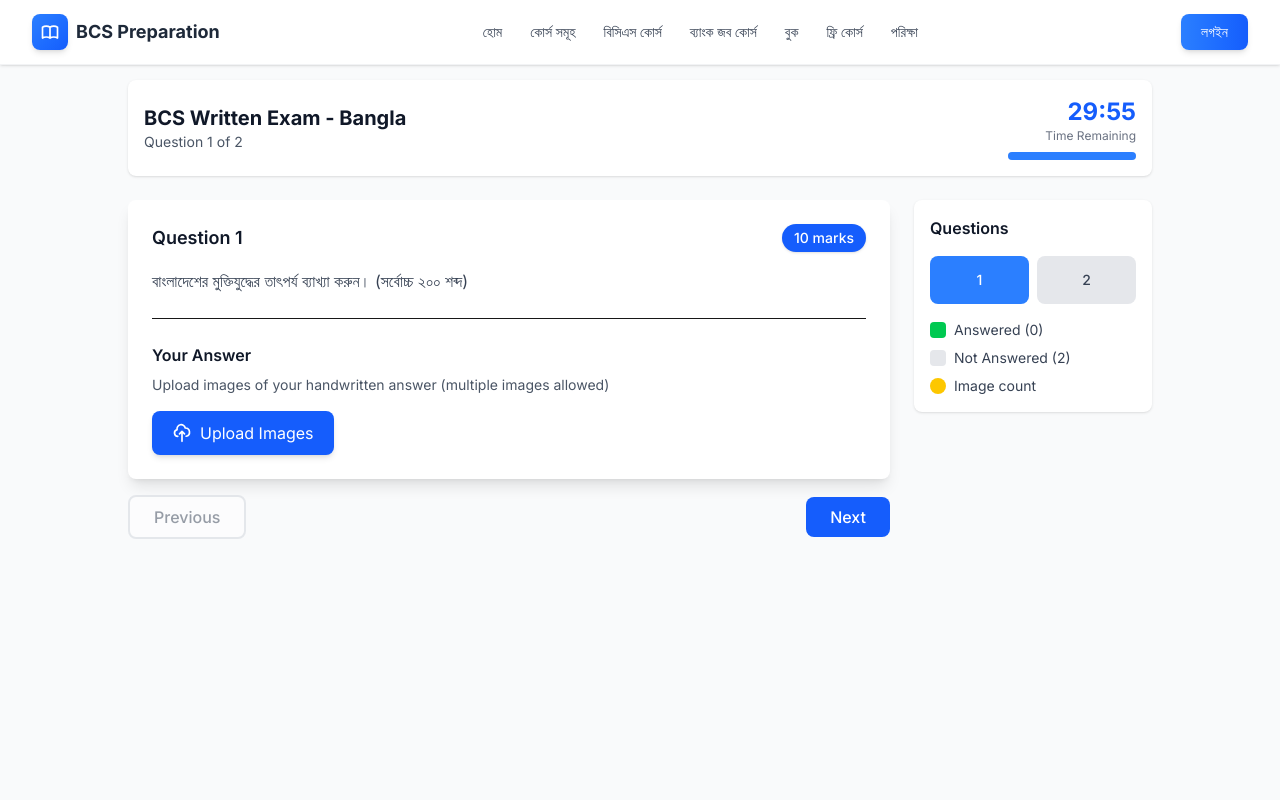
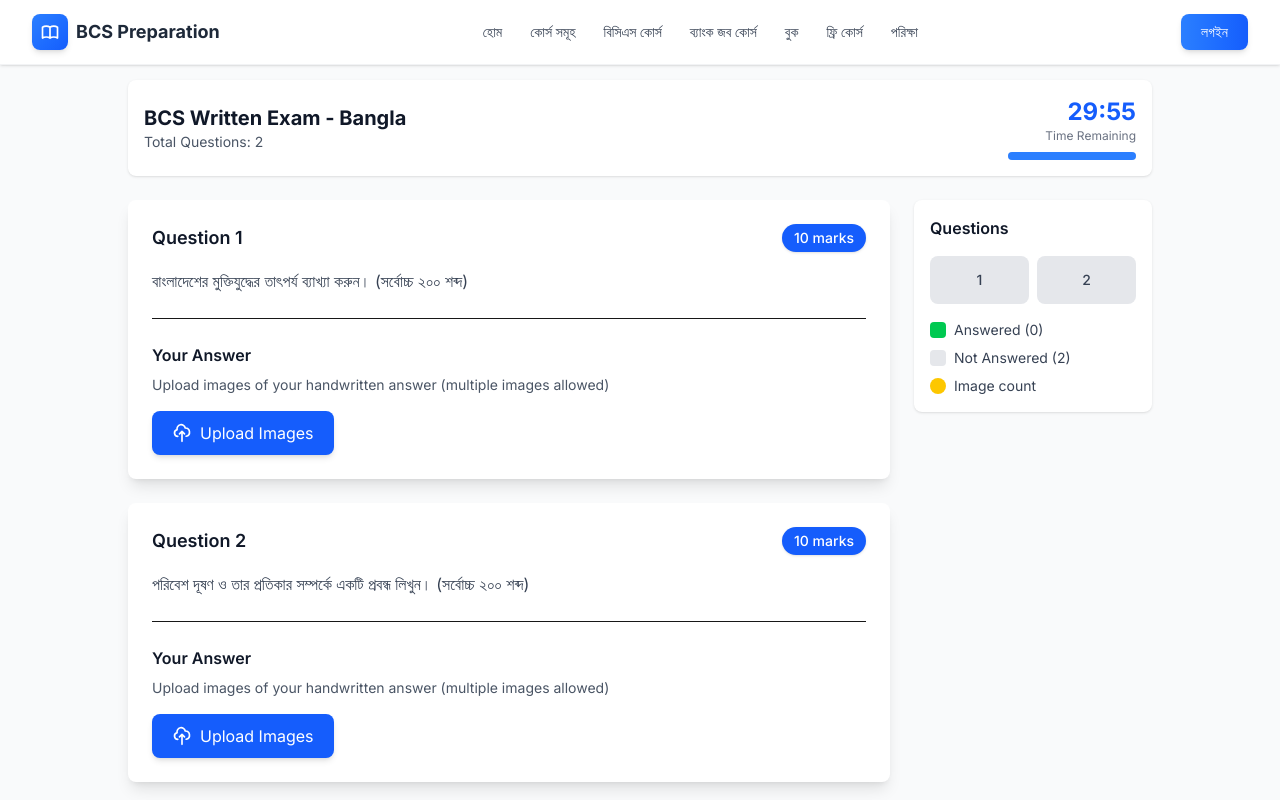
Before and after one commit to Nasir-1310/Exam-System, a Next.js app in the folder Frontend/: page /exam/written/1 in a window 1280 px wide. Shown: the top 800 px of the page. Built offline with nearby package versions, Linux system fonts and the light colour scheme.

Commit message:
mcq and cq exam coverted in one page

```diff
--- a/Frontend/app/exam/mcq/[examId]/page.tsx
+++ b/Frontend/app/exam/mcq/[examId]/page.tsx
@@ -15,7 +15,6 @@ export default function MCQExamTakingPage() {
   const exam = getExamById(examId);
   const questions = getQuestionsByExamId(examId);
 
-  const [currentQuestionIndex, setCurrentQuestionIndex] = useState(0);
   const [answers, setAnswers] = useState<{ [key: number]: number }>({});
   const [showSubmitWarning, setShowSubmitWarning] = useState(false);
 
@@ -27,25 +26,11 @@ export default function MCQExamTakingPage() {
     );
   }
 
-  const currentQuestion = questions[currentQuestionIndex];
-
-  const handleAnswerSelect = (optionIndex: number) => {
+  const handleAnswerSelect = (questionId: number, optionIndex: number) => {
     setAnswers({
       ...answers,
-      [currentQuestion.id]: optionIndex,
+      [questionId]: optionIndex,
     });
-  };
-
-  const handleNext = () => {
-    if (currentQuestionIndex < questions.length - 1) {
-      setCurrentQuestionIndex(currentQuestionIndex + 1);
-    }
-  };
-
-  const handlePrevious = () => {
-    if (currentQuestionIndex > 0) {
-      setCurrentQuestionIndex(currentQuestionIndex - 1);
-    }
   };
 
   const submitExam = () => {
@@ -90,16 +75,24 @@ export default function MCQExamTakingPage() {
 
   const answeredCount = Object.keys(answers).length;
 
+  // Function to scroll to specific question
+  const scrollToQuestion = (index: number) => {
+    const element = document.getElementById(`question-${index}`);
+    if (element) {
+      element.scrollIntoView({ behavior: "smooth", block: "center" });
+    }
+  };
+
   return (
     <div className="min-h-screen bg-gray-50 py-8 px-4 pt-20">
       <div className="max-w-5xl mx-auto">
-        {/* Header */}
-        <div className="bg-white rounded-lg shadow p-4 mb-6">
+        {/* Header - Sticky */}
+        <div className="bg-white rounded-lg shadow p-4 mb-6 sticky top-16 z-40">
           <div className="flex justify-between items-center">
             <div>
               <h1 className="text-xl font-bold text-gray-900">{exam.title}</h1>
               <p className="text-sm text-gray-600">
-                Question {currentQuestionIndex + 1} of {questions.length}
+                Total Questions: {questions.length}
               </p>
             </div>
             <Timer
@@ -110,57 +103,45 @@ export default function MCQExamTakingPage() {
         </div>
 
         <div className="grid lg:grid-cols-4 gap-6">
-          {/* Question Panel */}
-          <div className="lg:col-span-3">
-            <QuestionCard
-              questionNumber={currentQuestionIndex + 1}
-              content={currentQuestion.content}
-              options={currentQuestion.options}
-              selectedAnswer={answers[currentQuestion.id]}
-              onAnswerSelect={handleAnswerSelect}
-            />
+          {/* All Questions Panel */}
+          <div className="lg:col-span-3 space-y-6">
+            {questions.map((question, index) => (
+              <div key={question.id} id={`question-${index}`}>
+                <QuestionCard
+                  questionNumber={index + 1}
+                  content={question.content}
+                  options={question.options}
+                  selectedAnswer={answers[question.id]}
+                  onAnswerSelect={(optionIndex) =>
+                    handleAnswerSelect(question.id, optionIndex)
+                  }
+                />
+              </div>
+            ))}
 
-            <div className="flex justify-between items-center mt-4">
+            {/* Submit Button */}
+            <div className="flex justify-center mt-8">
               <button
-                onClick={handlePrevious}
-                disabled={currentQuestionIndex === 0}
-                className="px-6 py-2 bg-white border-2 border-gray-300 text-gray-700 font-medium rounded-lg hover:bg-gray-50 disabled:opacity-50 disabled:cursor-not-allowed"
+                onClick={handleSubmit}
+                className="px-8 py-3 bg-green-600 text-white font-medium text-lg rounded-lg hover:bg-green-700 shadow-lg"
               >
-                Previous
+                Submit Exam
               </button>
-
-              {currentQuestionIndex === questions.length - 1 ? (
-                <button
-                  onClick={handleSubmit}
-                  className="px-6 py-2 bg-green-600 text-white font-medium rounded-lg hover:bg-green-700"
-                >
-                  Submit Exam
-                </button>
-              ) : (
-                <button
-                  onClick={handleNext}
-                  className="px-6 py-2 bg-blue-600 text-white font-medium rounded-lg hover:bg-blue-700"
-                >
-                  Next
-                </button>
-              )}
             </div>
           </div>
 
           {/* Question Navigator */}
           <div className="lg:col-span-1">
-            <div className="bg-white rounded-lg shadow p-4 sticky top-24">
+            <div className="bg-white rounded-lg shadow p-4 sticky top-44">
               <h3 className="font-semibold text-gray-900 mb-4">Questions</h3>
               <div className="grid grid-cols-5 gap-2 mb-4">
                 {questions.map((q, index) => (
                   <button
                     key={q.id}
-                    onClick={() => setCurrentQuestionIndex(index)}
+                    onClick={() => scrollToQuestion(index)}
                     className={`w-10 h-10 rounded-lg text-sm font-medium transition-colors ${
                       answers[q.id] !== undefined
                         ? "bg-green-500 text-white hover:bg-green-600"
-                        : currentQuestionIndex === index
-                        ? "bg-blue-500 text-white"
                         : "bg-gray-200 text-gray-700 hover:bg-gray-300"
                     }`}
                   >
@@ -172,11 +153,15 @@ export default function MCQExamTakingPage() {
               <div className="space-y-2 text-sm">
                 <div className="flex items-center gap-2">
                   <div className="w-4 h-4 bg-green-500 rounded"></div>
-                  <span className="text-gray-700">Answered ({answeredCount})</span>
+                  <span className="text-gray-700">
+                    Answered ({answeredCount})
+                  </span>
                 </div>
                 <div className="flex items-center gap-2">
                   <div className="w-4 h-4 bg-gray-200 rounded"></div>
-                  <span className="text-gray-700">Not Answered ({questions.length - answeredCount})</span>
+                  <span className="text-gray-700">
+                    Not Answered ({questions.length - answeredCount})
+                  </span>
                 </div>
               </div>
             </div>
--- a/Frontend/app/exam/written/[examId]/page.tsx
+++ b/Frontend/app/exam/written/[examId]/page.tsx
@@ -19,7 +19,6 @@ export default function WrittenExamTakingPage() {
   const exam = getWrittenExamById(examId);
   const questions = getWrittenQuestionsByExamId(examId);
 
-  const [currentQuestionIndex, setCurrentQuestionIndex] = useState(0);
   const [answers, setAnswers] = useState<{ [key: number]: WrittenAnswer }>({});
   const [showSubmitWarning, setShowSubmitWarning] = useState(false);
 
@@ -31,11 +30,9 @@ export default function WrittenExamTakingPage() {
     );
   }
 
-  const currentQuestion = questions[currentQuestionIndex];
-
-  const handleImagesUpload = (files: File[]) => {
-    const currentAnswer = answers[currentQuestion.id] || {
-      question_id: currentQuestion.id,
+  const handleImagesUpload = (questionId: number, files: File[]) => {
+    const currentAnswer = answers[questionId] || {
+      question_id: questionId,
       image_files: [],
       image_urls: [],
     };
@@ -49,24 +46,12 @@ export default function WrittenExamTakingPage() {
 
     setAnswers({
       ...answers,
-      [currentQuestion.id]: {
-        question_id: currentQuestion.id,
+      [questionId]: {
+        question_id: questionId,
         image_files: newFiles,
         image_urls: newUrls,
       },
     });
-  };
-
-  const handleNext = () => {
-    if (currentQuestionIndex < questions.length - 1) {
-      setCurrentQuestionIndex(currentQuestionIndex + 1);
-    }
-  };
-
-  const handlePrevious = () => {
-    if (currentQuestionIndex > 0) {
-      setCurrentQuestionIndex(currentQuestionIndex - 1);
-    }
   };
 
   const submitExam = () => {
@@ -98,21 +83,24 @@ export default function WrittenExamTakingPage() {
 
   const answeredCount = Object.keys(answers).length;
 
-  // Memoize uploadedImages to prevent reference changes
-  const uploadedImages = useMemo(() => {
-    return answers[currentQuestion.id]?.image_urls || [];
-  }, [answers, currentQuestion.id]);
+  // Function to scroll to specific question
+  const scrollToQuestion = (index: number) => {
+    const element = document.getElementById(`written-question-${index}`);
+    if (element) {
+      element.scrollIntoView({ behavior: "smooth", block: "center" });
+    }
+  };
 
   return (
     <div className="min-h-screen bg-gray-50 py-8 px-4 pt-20">
       <div className="max-w-5xl mx-auto">
-        {/* Header */}
-        <div className="bg-white rounded-lg shadow p-4 mb-6">
+        {/* Header - Sticky */}
+        <div className="bg-white rounded-lg shadow p-4 mb-6 sticky top-16 z-40">
           <div className="flex justify-between items-center">
             <div>
               <h1 className="text-xl font-bold text-gray-900">{exam.title}</h1>
               <p className="text-sm text-gray-600">
-                Question {currentQuestionIndex + 1} of {questions.length}
+                Total Questions: {questions.length}
               </p>
             </div>
             <Timer
@@ -123,46 +111,41 @@ export default function WrittenExamTakingPage() {
         </div>
 
         <div className="grid lg:grid-cols-4 gap-6">
-          {/* Question Panel */}
-          <div className="lg:col-span-3">
-            <WrittenQuestionCard
-              questionNumber={currentQuestionIndex + 1}
-              content={currentQuestion.content}
-              marks={currentQuestion.marks}
-              onImagesUpload={handleImagesUpload}
-              uploadedImages={uploadedImages}
-            />
+          {/* All Questions Panel */}
+          <div className="lg:col-span-3 space-y-6">
+            {questions.map((question, index) => {
+              // Memoize uploaded images for each question
+              const uploadedImages = answers[question.id]?.image_urls || [];
 
-            <div className="flex justify-between items-center mt-4">
+              return (
+                <div key={question.id} id={`written-question-${index}`}>
+                  <WrittenQuestionCard
+                    questionNumber={index + 1}
+                    content={question.content}
+                    marks={question.marks}
+                    onImagesUpload={(files) =>
+                      handleImagesUpload(question.id, files)
+                    }
+                    uploadedImages={uploadedImages}
+                  />
+                </div>
+              );
+            })}
+
+            {/* Submit Button */}
+            <div className="flex justify-center mt-8">
               <button
-                onClick={handlePrevious}
-                disabled={currentQuestionIndex === 0}
-                className="px-6 py-2 bg-white border-2 border-gray-300 text-gray-700 font-medium rounded-lg hover:bg-gray-50 disabled:opacity-50 disabled:cursor-not-allowed"
+                onClick={handleSubmit}
+                className="px-8 py-3 bg-green-600 text-white font-medium text-lg rounded-lg hover:bg-green-700 shadow-lg"
               >
-                Previous
+                Submit Exam
               </button>
-
-              {currentQuestionIndex === questions.length - 1 ? (
-                <button
-                  onClick={handleSubmit}
-                  className="px-6 py-2 bg-green-600 text-white font-medium rounded-lg hover:bg-green-700"
-                >
-                  Submit Exam
-                </button>
-              ) : (
-                <button
-                  onClick={handleNext}
-                  className="px-6 py-2 bg-blue-600 text-white font-medium rounded-lg hover:bg-blue-700"
-                >
-                  Next
-                </button>
-              )}
             </div>
           </div>
 
           {/* Question Navigator */}
           <div className="lg:col-span-1">
-            <div className="bg-white rounded-lg shadow p-4 sticky top-24">
+            <div className="bg-white rounded-lg shadow p-4 sticky top-44">
               <h3 className="font-semibold text-gray-900 mb-4">Questions</h3>
               <div className="grid grid-cols-2 gap-2 mb-4">
                 {questions.map((q, index) => {
@@ -172,12 +155,10 @@ export default function WrittenExamTakingPage() {
                   return (
                     <button
                       key={q.id}
-                      onClick={() => setCurrentQuestionIndex(index)}
+                      onClick={() => scrollToQuestion(index)}
                       className={`relative h-12 rounded-lg text-sm font-medium transition-colors ${
                         imageCount > 0
                           ? "bg-green-500 text-white hover:bg-green-600"
-                          : currentQuestionIndex === index
-                          ? "bg-blue-500 text-white"
                           : "bg-gray-200 text-gray-700 hover:bg-gray-300"
                       }`}
                     >
```
